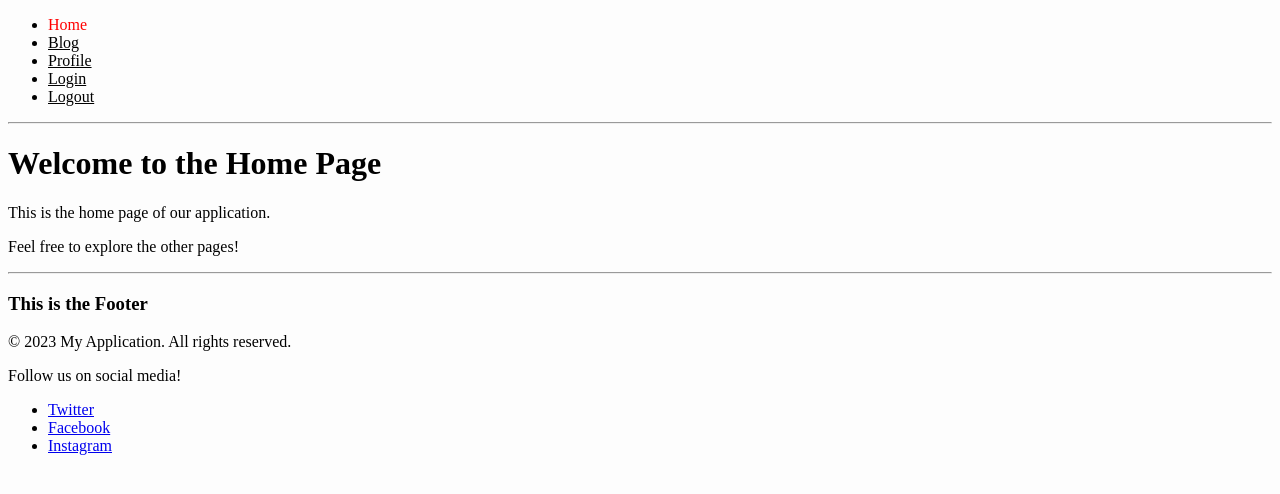
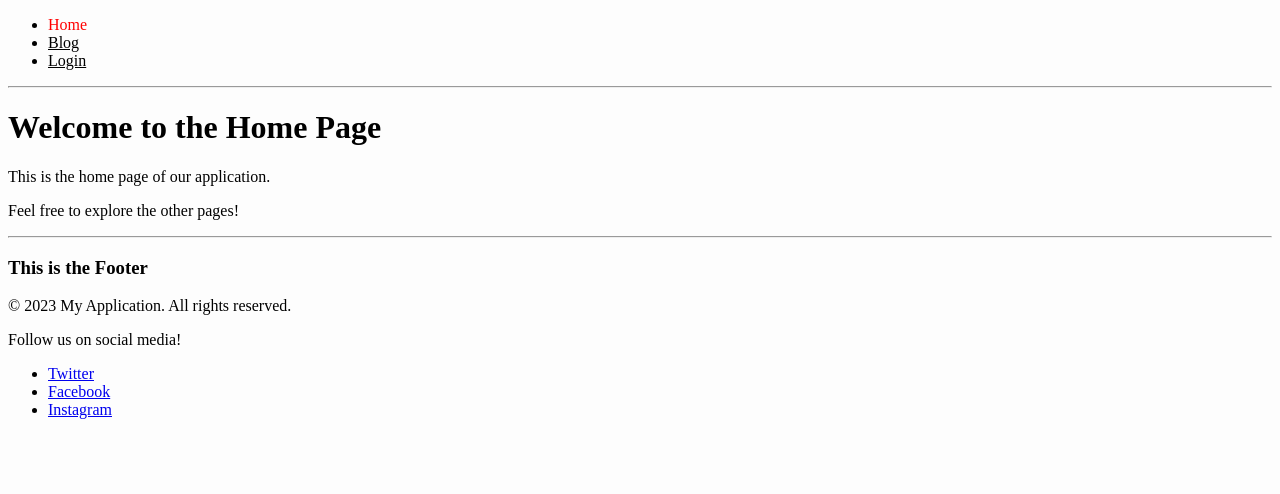
Before and after one commit to SuKuShaing/Curso-de-React-Router-Dom, a React (Vite) app: page / in a window 1280 px wide. Shown: the top 494 px of the page. Built offline with nearby package versions, Linux system fonts and the light colour scheme.

Commit message:
Rendirizado condicional al agregar autenticación al menú de navegación y definir rutas privadas y públicas

```diff
--- a/src/Menu.jsx
+++ b/src/Menu.jsx
@@ -1,5 +1,6 @@
 import React from "react";
 import { Link, NavLink } from "react-router-dom";
+import { useAuth } from "./auth";
 
 function Menu() {
 	const activeStyle = ({ isActive }) => ({
@@ -7,12 +8,14 @@ function Menu() {
 		textDecoration: isActive ? "none" : "underline",
 	});
 
-    const routes = []
-    routes.push({ to: "/", text: "Home" });
-    routes.push({ to: "/blog", text: "Blog" });
-    routes.push({ to: "/profile", text: "Profile" });
-    routes.push({ to: "/login", text: "Login" });
-    routes.push({ to: "/logout", text: "Logout" });
+	const routes = [];
+	routes.push({ private: false, to: "/", text: "Home" });
+	routes.push({ private: false, to: "/blog", text: "Blog" });
+	routes.push({ private: true, to: "/profile", text: "Profile" });
+	routes.push({ private: false, publicOnly: true, to: "/login", text: "Login" });
+	routes.push({ private: true, to: "/logout", text: "Logout" });
+
+    const auth = useAuth();
 
 	return (
 		<nav className="menu">
@@ -49,13 +52,18 @@ function Menu() {
                         to="/profile">Profile</NavLink>
                 </li> */}
 
-                {routes.map((route) => (
+				{routes.map((route) => {
+                    if (route.private && !auth.user) return null
+                    if (route.publicOnly && auth.user) return null
+
+                    return (
                         <li key={route.to}>
-                        <NavLink
-                            style={activeStyle}
-                            to={route.to}>{route.text}</NavLink>
+                            <NavLink style={activeStyle} to={route.to}>
+                                {route.text}
+                            </NavLink>
                         </li>
-                ))}
+                    )
+                })}
 			</ul>
 			<hr />
 		</nav>
```
Lines whose indentation alone changed are shown as unchanged.
